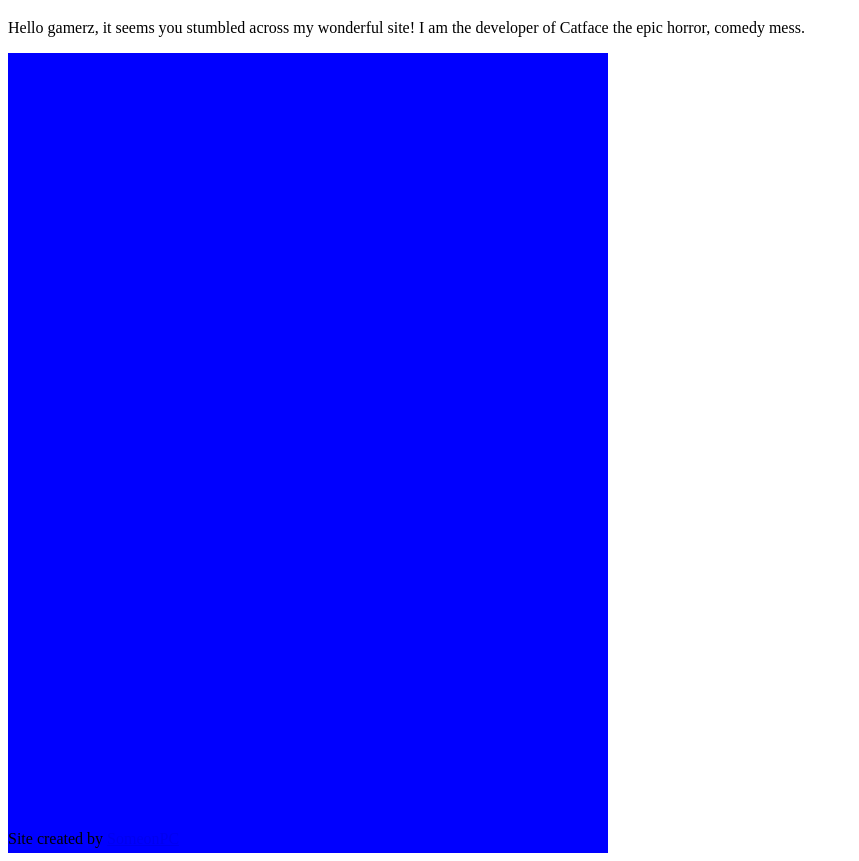
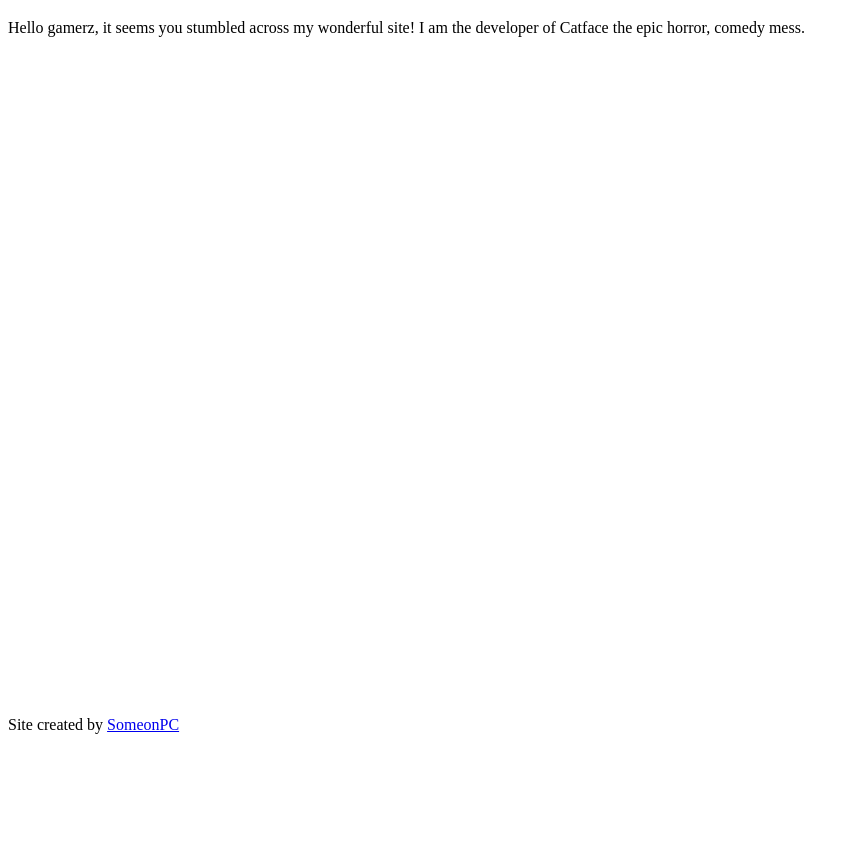
Before and after one commit to KitsuB/KitsuB.github.io, a plain HTML site: page index.html in a window 1280 px wide. Shown: the part 61-922 px from the top of the page, without its empty margins (0-859 px from the left). After the commit the page ends 800 px from the top, so only its background shows below. Drawn offline with Linux system fonts and the light colour scheme.

Commit message:
Update index.html

```diff
--- a/index.html
+++ b/index.html
@@ -6,11 +6,10 @@
 
 <p>Hello gamerz, it seems you stumbled across my wonderful site! I am the developer of Catface the epic horror, comedy mess.</p>
 
-  <div style="position: relative;background-color: blue; width: 600px; height: 800px;">
-
     <div style="position: absolute; bottom: 5px;">
     Site created by <a href="https://someonpc.github.io/">SomeonPC</a>
     </div>
+
 </div>
 </body>
 </html>
```
